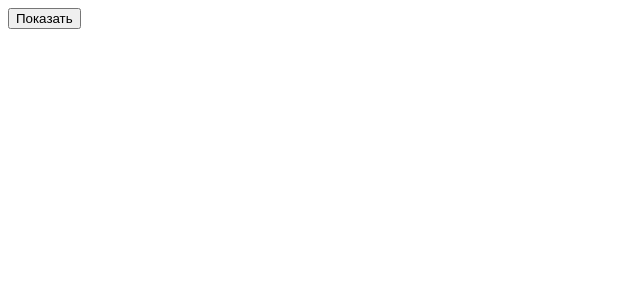
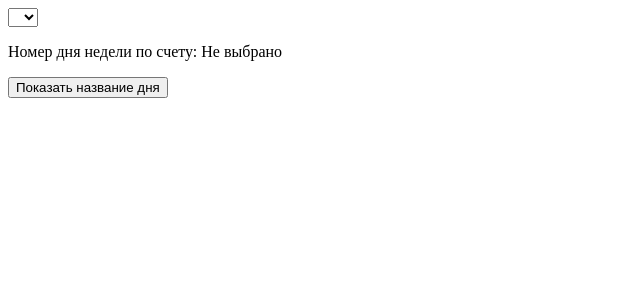
Before and after one commit to bronepoezd410/4AIP_VueExercises410, a Vue app in the folder MakoVueExercises/: page / in a window 1280 px wide. Shown: the top 300 px of the page, without its empty margins (0-640 px from the left). Built offline with nearby package versions, Linux system fonts and the light colour scheme.

Commit message:
012_Вспомогательные методы (было непросто)

```diff
--- a/MakoVueExercises/src/App.vue
+++ b/MakoVueExercises/src/App.vue
@@ -1,26 +1,70 @@
 <template>
 
-
-	<button @click="show">Показать</button>
+    <div>
+    <select v-model="selected">
+        <option>1</option>
+        <option>2</option>
+        <option>3</option>
+        <option>4</option>
+        <option>5</option>
+        <option>6</option>
+        <option>7</option>
+    </select>
+        <p><span>Номер дня недели по счету: {{selected}} </span></p>
+        <button @click="show">Показать название дня</button>
+    </div>
 
 </template>
 
 
 <script>
+import { normalizeProps } from 'vue';
+
 export default {
     data() {
 	    return {
-		    number1: 100,
-		    number2: 211,
+            selected: 'Не выбрано ',
 	    }
     },
 	methods: {
-		show: function() {
-            alert(this.number1 + this.number2);
+	show: function() {
+		let selected1 = this.cape(this.selected);
+		alert('Выбранный день по счету это ' + selected1);
 
+        let date = new Date();
+        let dayWeek = ['7', '1', '2', '3', '4', '5', '6'][date.getDay()];
+        alert('А сегодня - ' + this.cape(dayWeek));
+	},
+
+	cape: function(day_number) {
+		switch (day_number) {
+            case '1':
+                return (day_number = 'Понедельник')
+                break
+            case '2':
+                return (day_number = 'Вторник')
+                break
+            case '3':
+                return (day_number = 'Среда')
+                break
+            case '4':
+                return (day_number = 'Четверг')
+                break
+            case '5':
+                return (day_number = 'Пятница')
+                break
+            case '6':
+                return (day_number = 'Суббота')
+                break
+            case '7':
+                return (day_number = 'Воскресенье')
+                break
+            // default:
+            //     return (day_number = 'У меня нет ответа для тебя')
+        }
         }
 	}
-}
+	}
 
 </script>
 
```
